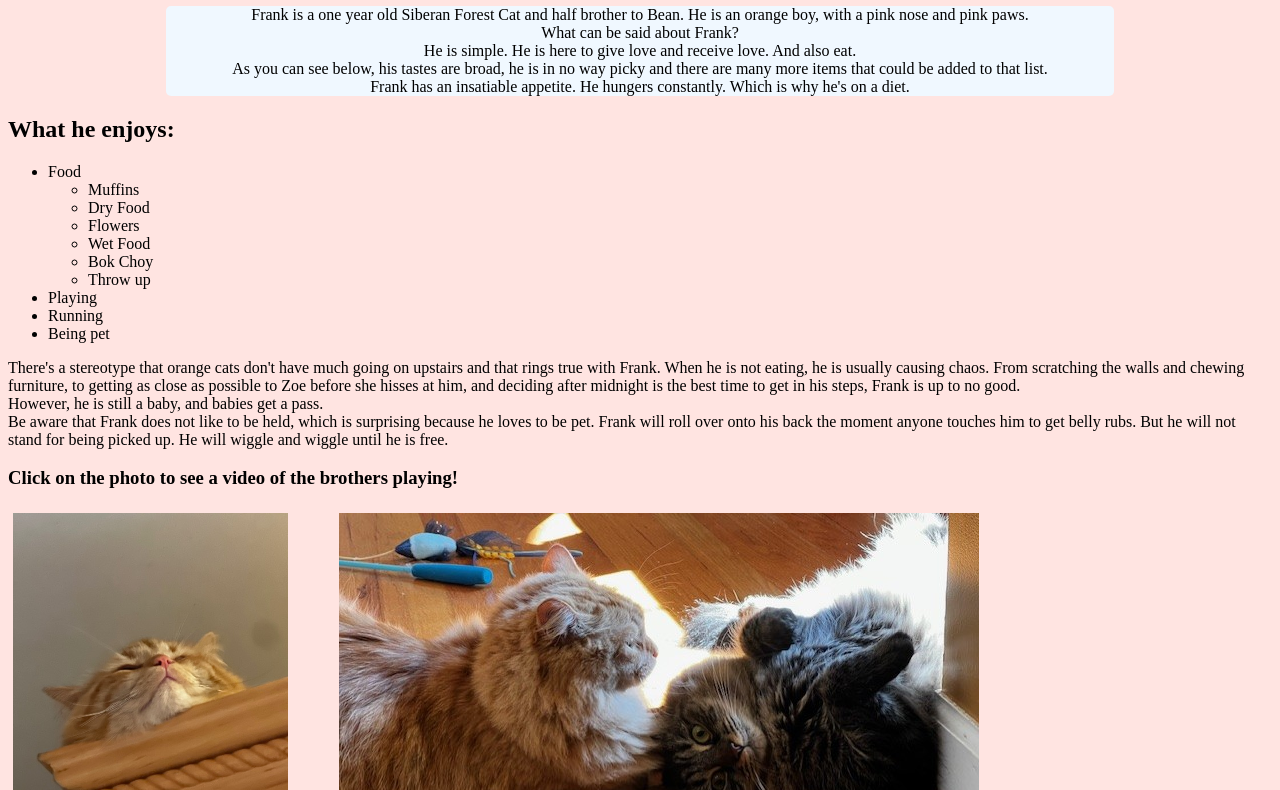
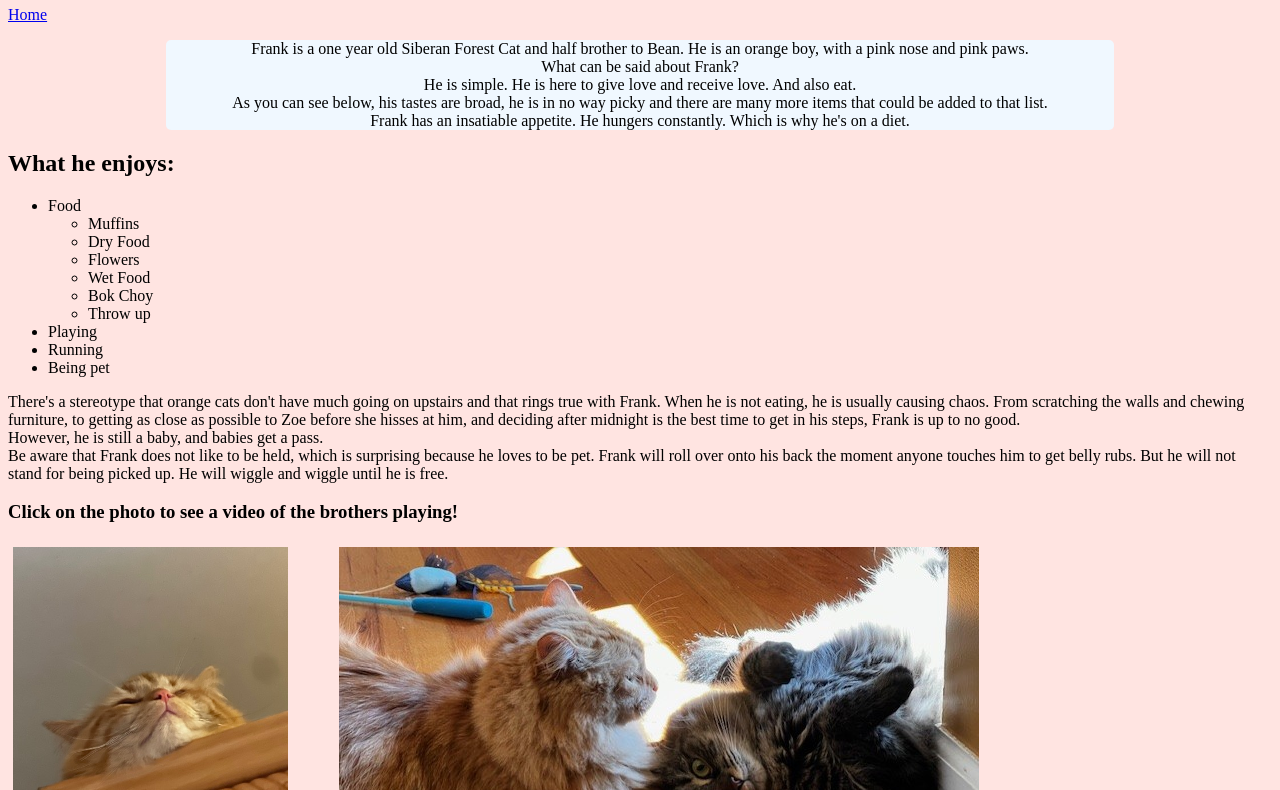
Before and after one commit to Thoaas502/info654, a plain HTML site: page Frank.html in a window 1280 px wide. Shown: the part 80-870 px from the top of the page. Drawn offline with Linux system fonts and the light colour scheme.

Commit message:
Update Frank.html

```diff
--- a/Frank.html
+++ b/Frank.html
@@ -7,7 +7,7 @@
         </head>
         <body>
             <h1>Frank, the Tank</h1>
-
+                 <a href=index.html>Home</a>
             <div class="gist">
                 <p>Frank is a one year old Siberan Forest Cat and half brother to Bean. He is an orange boy, with a pink nose and pink paws.
                     <br />What can be said about Frank?
```
